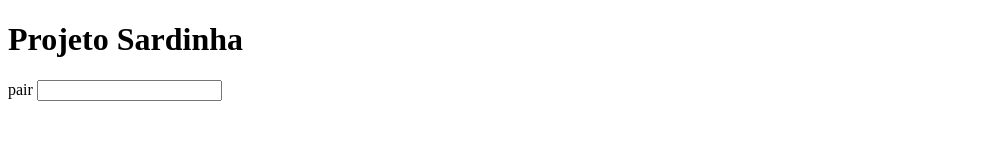
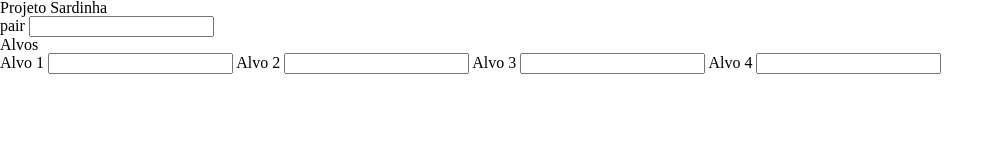
Before and after one commit to Jeos1/projeto-sardinha, a plain HTML site: page Public/index.html in a window 1280 px wide. Shown: the whole page, without its empty margins (0-1004 px from the left). Drawn offline with Linux system fonts and the light colour scheme; files whose address does not match are found by name.

Commit message:
Adição de conjunto de campo alvo

```diff
--- a/Public/index.html
+++ b/Public/index.html
@@ -4,12 +4,28 @@
     <meta charset="UTF-8">
     <meta http-equiv="X-UA-Compatible" content="IE=edge">
     <meta name="viewport" content="width=device-width, initial-scale=1.0">
+    <link href = "./css/reset.css" rel="stylesheet">
     <title>Document</title>
 </head>
 <body>
     <script src="./jessicaFunctions.js"></script>
     <h1>Projeto Sardinha</h1>
-    <label for="">pair</label>
-    <input type="text">
+    <form >
+        <label>pair</label>
+        <input type="text">
+        <fieldset id="targets">
+            <legend >Alvos</legend>
+            <label> Alvo 1</label>
+            <input id="target1" class="inputTargets" type="number">
+            <label> Alvo 2</label>
+            <input id="target2" class="inputTargets" type="number">
+            <label> Alvo 3</label>
+            <input id="target3" class="inputTargets" type="number">
+            <label> Alvo 4</label>
+            <input id="target4" class="inputTargets" type="number">
+        </fieldset>
+        <script src="./js/jessicaFunctions.js"></script>
+        <!-- <script src="./js/lucasTest.js"></script> -->
+    </form>
 </body>
 </html>
```
